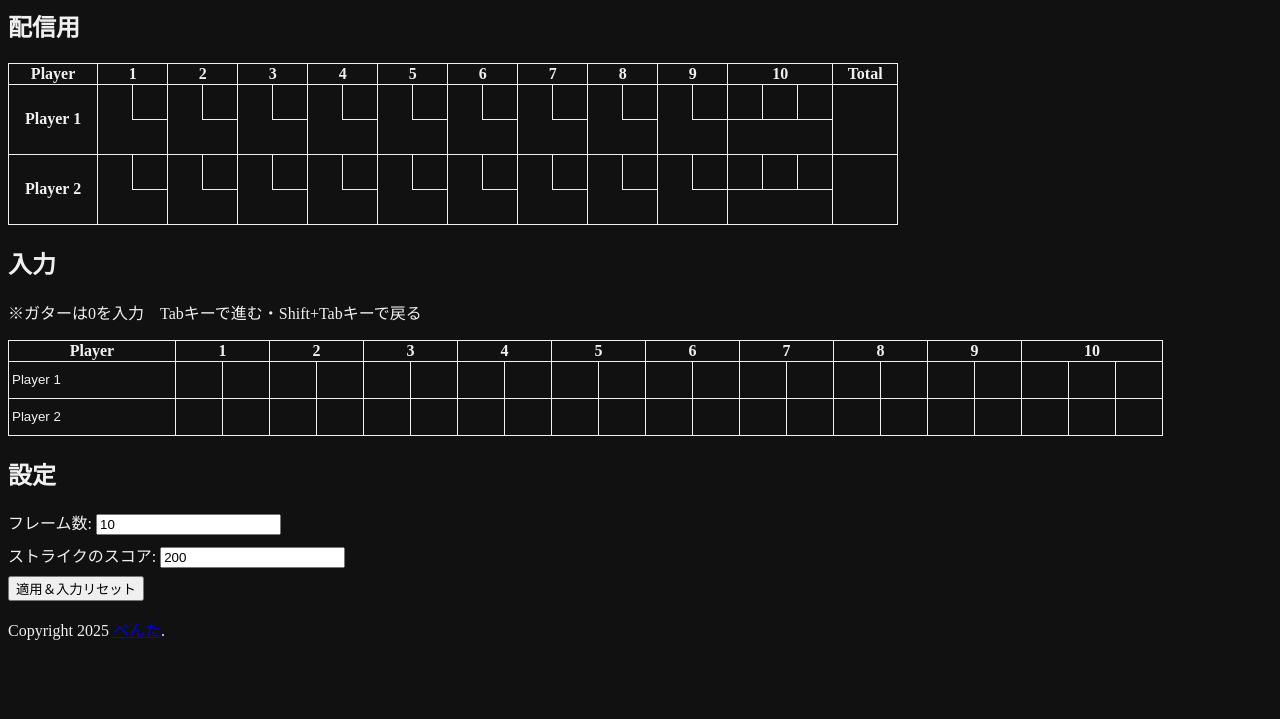
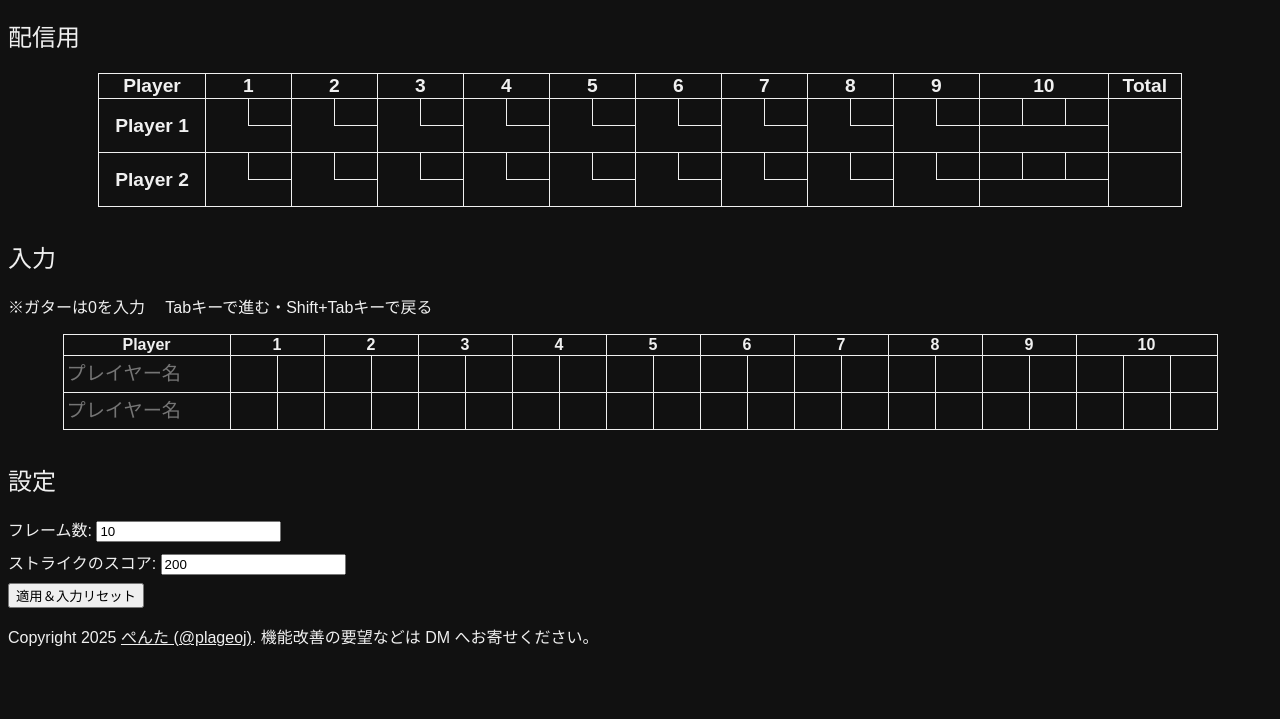
Before and after one commit to plageoj/bigtet-perfect6000, a plain HTML site: page index.html in a window 1280 px wide. Shown: the part 81-800 px from the top of the page. Drawn offline with Linux system fonts and the light colour scheme.

Commit message:
fix appearance

```diff
--- a/index.html
+++ b/index.html
@@ -26,7 +26,10 @@
 
     <section>
       <h2>入力</h2>
-      <p>※ガターは0を入力　Tabキーで進む・Shift+Tabキーで戻る</p>
+      <p>
+        ※ガターは0を入力
+        　Tabキーで進む・Shift+Tabキーで戻る
+      </p>
       <table id="input"></table>
     </section>
 
@@ -44,7 +47,10 @@
     </section>
 
     <footer>
-      <p>Copyright 2025 <a href="https://x.com/plageoj">ぺんた</a>.</p>
+      <p>
+        Copyright 2025 <a href="https://x.com/plageoj">ぺんた (@plageoj)</a>.
+        機能改善の要望などは DM へお寄せください。
+    </p>
     </footer>
   </body>
 </html>
--- a/script.js
+++ b/script.js
@@ -186,15 +186,14 @@
         "afterbegin",
         `<th>
             <input type="text" tabindex="${player}" data-player="${player}"
-                class="input-player-name" placeholder="Player ${player}"
-                value="${scores[player].name}" />
+                class="input-player-name" placeholder="プレイヤー名" />
         </th>`
       );
       for (let throws = 1; throws <= frames * 2 + 1; throws++) {
         inputRow.insertAdjacentHTML(
           "beforeend",
           `<td>
-                <input type="number" tabindex="${throws * 2 + player + 2}"
+                <input type="number" tabindex="${throws * players + player + 2}"
                     data-player="${player}" data-throw="${throws}"
                     class="input-throw" min="0" max="${strike}" value="" />
           </td>`
--- a/styles.css
+++ b/styles.css
@@ -1,19 +1,34 @@
 body {
   background-color: #111111;
   color: #f0f0f0;
+  font-family: sans-serif;
+}
+
+a {
+  color: #f0f0f0;
+}
+
+section {
+  margin-top: 2rem;
+}
+
+h1,
+h2 {
+  font-weight: normal;
 }
 
 table {
   border-collapse: collapse;
+  margin: auto;
 
   th,
   td {
     text-align: center;
-    min-width: 2rem;
+    min-width: 2.5rem;
   }
 
   td {
-    line-height: 2rem;
+    line-height: 1.5rem;
   }
 
   .player-name {
@@ -22,6 +37,8 @@ table {
 }
 
 #display {
+  font-size: 1.2rem;
+
   th,
   td[rowspan],
   tr:nth-of-type(2n) td:nth-of-type(2n),
@@ -52,9 +69,16 @@ table {
     line-height: 2rem;
     border: none;
     color: #f0f0f0;
+    font-size: 1.2rem;
 
     &::-webkit-inner-spin-button {
       display: none;
+    }
+
+    &:focus {
+      outline: none;
+      background-color: #444;
+      font-weight: bold;
     }
   }
 
```
